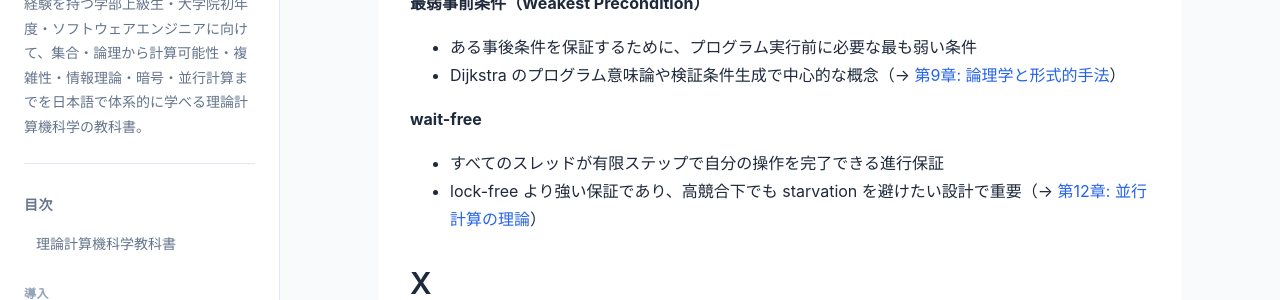
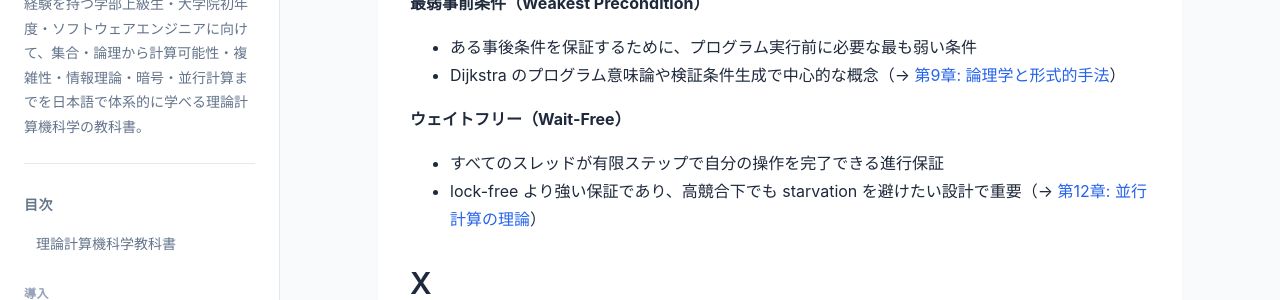
Before and after one commit to itdojp/theoretical-computer-science-textbook, a Jekyll site: the page built from docs/appendices/d.md, in a window 1280 px wide and 900 px high, scrolled down 18688 px. Shown: the part 151-451 px from the top of the window. Built offline with Jekyll 4.4.1, drawn with Linux system fonts in a browser that asks for light colours.

Commit message:
Docs: normalize wait-free glossary heading

```diff
--- a/docs/appendices/d.md
+++ b/docs/appendices/d.md
@@ -619,7 +619,7 @@ layout: book
 - ある事後条件を保証するために、プログラム実行前に必要な最も弱い条件
 - Dijkstra のプログラム意味論や検証条件生成で中心的な概念（→ [第9章: 論理学と形式的手法](../chapter-9/index.md)）
 
-**wait-free**
+**ウェイトフリー（Wait-Free）**
 - すべてのスレッドが有限ステップで自分の操作を完了できる進行保証
 - lock-free より強い保証であり、高競合下でも starvation を避けたい設計で重要（→ [第12章: 並行計算の理論](../chapter-12/index.md)）
 
```
Also changed, not shown: src/appendices/d.md (+1 -1 lines).
